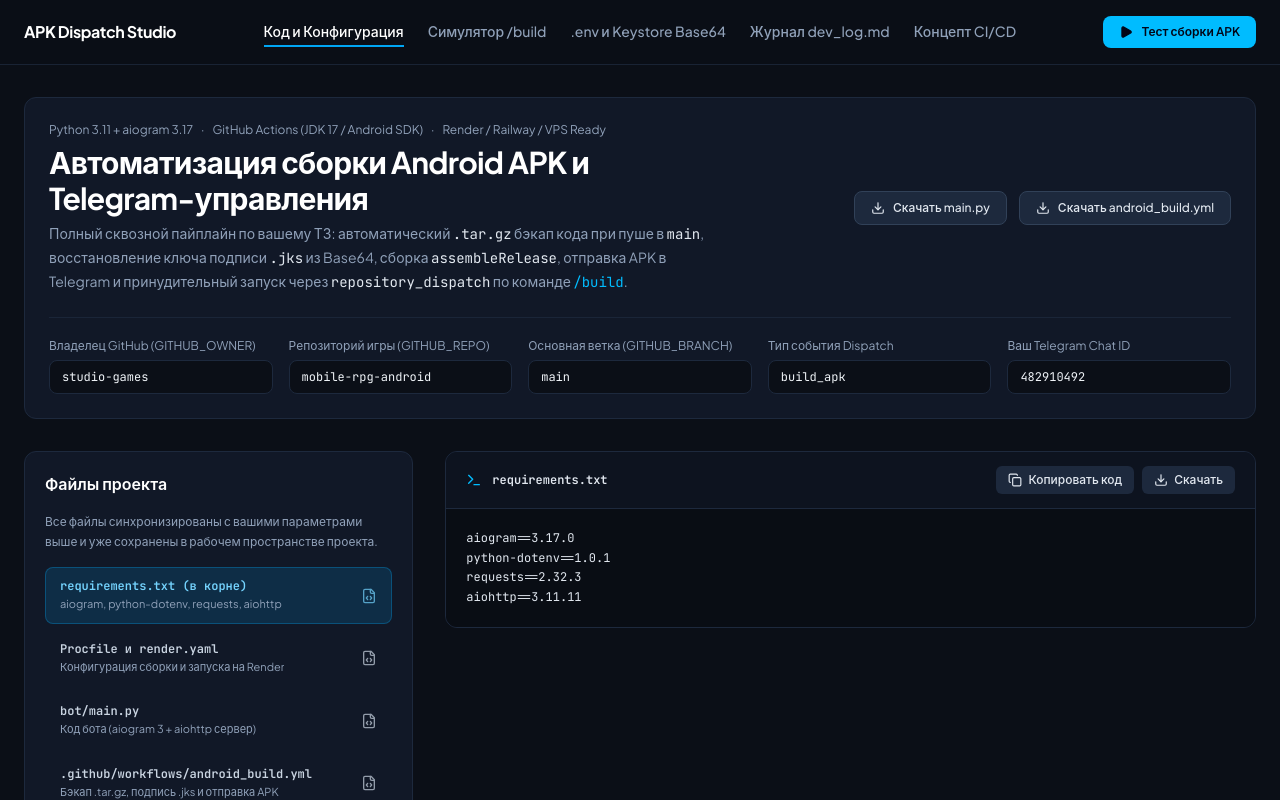
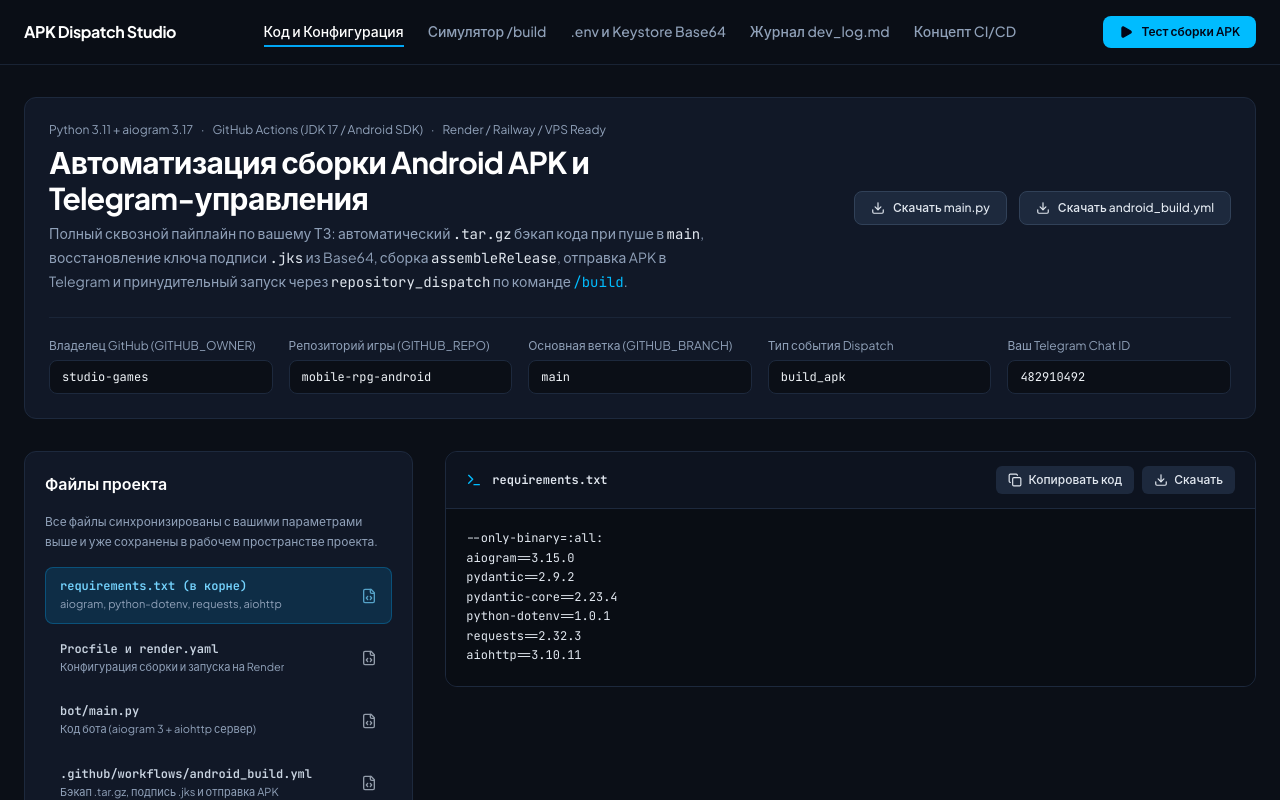
Before and after one commit to retrihgtrtyuh-cmd/TelegramBotBuld, a React (Vite) app: page / in a window 1280 px wide. Shown: the top 800 px of the page. Built offline with nearby package versions, Linux system fonts and the light colour scheme.

Commit message:
build: optimize dependencies and fix deployment
Restrict packages to binary-only installs and pin Python 3.11.9 to prevent build-time compilation of pydantic-core on Render.

```diff
--- a/src/App.tsx
+++ b/src/App.tsx
@@ -542,21 +542,28 @@ WEBHOOK_SECRET="apk_webhook_secret_key_2026"
 PORT="8080"
 DEV_LOG_PATH="../dev_log.md"`;
 
-  const requirementsCode = `aiogram==3.17.0
+  const requirementsCode = `--only-binary=:all:
+aiogram==3.15.0
+pydantic==2.9.2
+pydantic-core==2.23.4
 python-dotenv==1.0.1
 requests==2.32.3
-aiohttp==3.11.11`;
-
-  const renderConfigCode = `# --- Файл 1: Procfile (в корне репозитория) ---
+aiohttp==3.10.11`;
+
+  const renderConfigCode = `# --- Файл 1: .python-version (в корне репозитория) ---
+# Фиксирует Python 3.11.9 на Render, чтобы pydantic-core ставился из готового .whl без компиляции Rust
+3.11.9
+
+# --- Файл 2: Procfile (в корне репозитория) ---
 web: python bot/main.py
 
-# --- Файл 2: render.yaml (Blueprint для автонастройки на Render) ---
+# --- Файл 3: render.yaml (Blueprint для автонастройки на Render) ---
 services:
   - type: web
     name: telegram-apk-ci-bot
     runtime: python
     plan: free
-    buildCommand: pip install -r requirements.txt
+    buildCommand: pip install --upgrade pip && pip install --only-binary=:all: -r requirements.txt
     startCommand: python bot/main.py
     healthCheckPath: /health
     envVars:
```
Also changed, not shown: bot/requirements.txt, requirements.txt, 1 other file (tests, documents, lock files or other folders).
